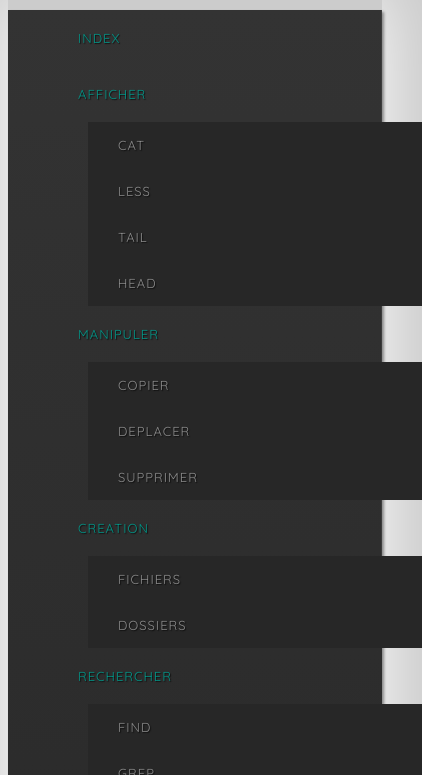
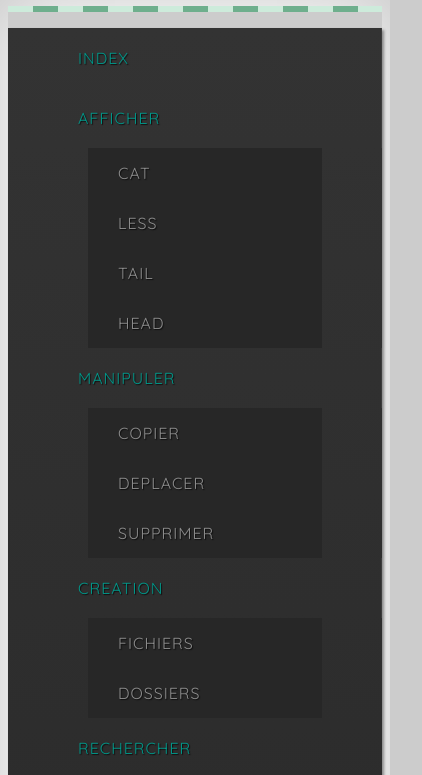
Before and after one commit to jibigit/pwd, a plain HTML site: page index.html in a window 390 px wide. Shown: the part 77-852 px from the top of the page, 422 px wide, since content can reach past the window. Drawn offline with Linux system fonts and the light colour scheme.

Commit message:
Font size + Resposive + Coments

```diff
--- a/style.css
+++ b/style.css
@@ -1,9 +1,9 @@
-/* A simple, css only, (some-what) responsive menu */
+
 
 body {
   background: #ccc;
   font-family: 'Quicksand', helvetica, arial, serif;
-  font-size: 13px;
+  font-size: 16px;
   text-transform: uppercase;
   text-align: center;
 }
@@ -16,7 +16,7 @@ body {
   margin-top: 40px;
 }
 
-/* a little "umph" */
+/* background of nav */
 .decor {
   background: #6EAF8D;
   background: -webkit-linear-gradient(left, #CDEBDB 50%, #6EAF8D 50%);
@@ -28,6 +28,7 @@ body {
   display: block;
 }
 
+/* links color */
 a {
   text-decoration: none;
   color: #fff;
@@ -39,12 +40,13 @@ ul {
   position: relative;
   text-align: left;
 }
+/*horizontal navbar*/
 
 li {
   float: left;
 }
 
-/* clear'n floats */
+/* clear floats */
 ul:after {
   clear: both;
 }
@@ -124,7 +126,7 @@ ul.primary li:hover ul {
   background: #fff;
 }
 
-/* keeps the tab background white */
+
 ul.primary li:hover a {
   background: #fff;
   color: #666;
@@ -155,7 +157,7 @@ a {
 }
 
 a:hover {
-	text-decoration: underline; /* souligner les liens au passage souris */
+	text-decoration: underline; /* subline hover */
 }
 
 
@@ -181,7 +183,7 @@ h1 a, h2 a, {
 
 
 
-
+/* Responsive */
 
 
 @media only screen and (max-width: 600px) {
@@ -217,7 +219,7 @@ h1 a, h2 a, {
     display: block;
     position: static;
     box-shadow: none;
-    width: 100%;
+    width: 70%;
   }
 
   ul.sub li a {
```
